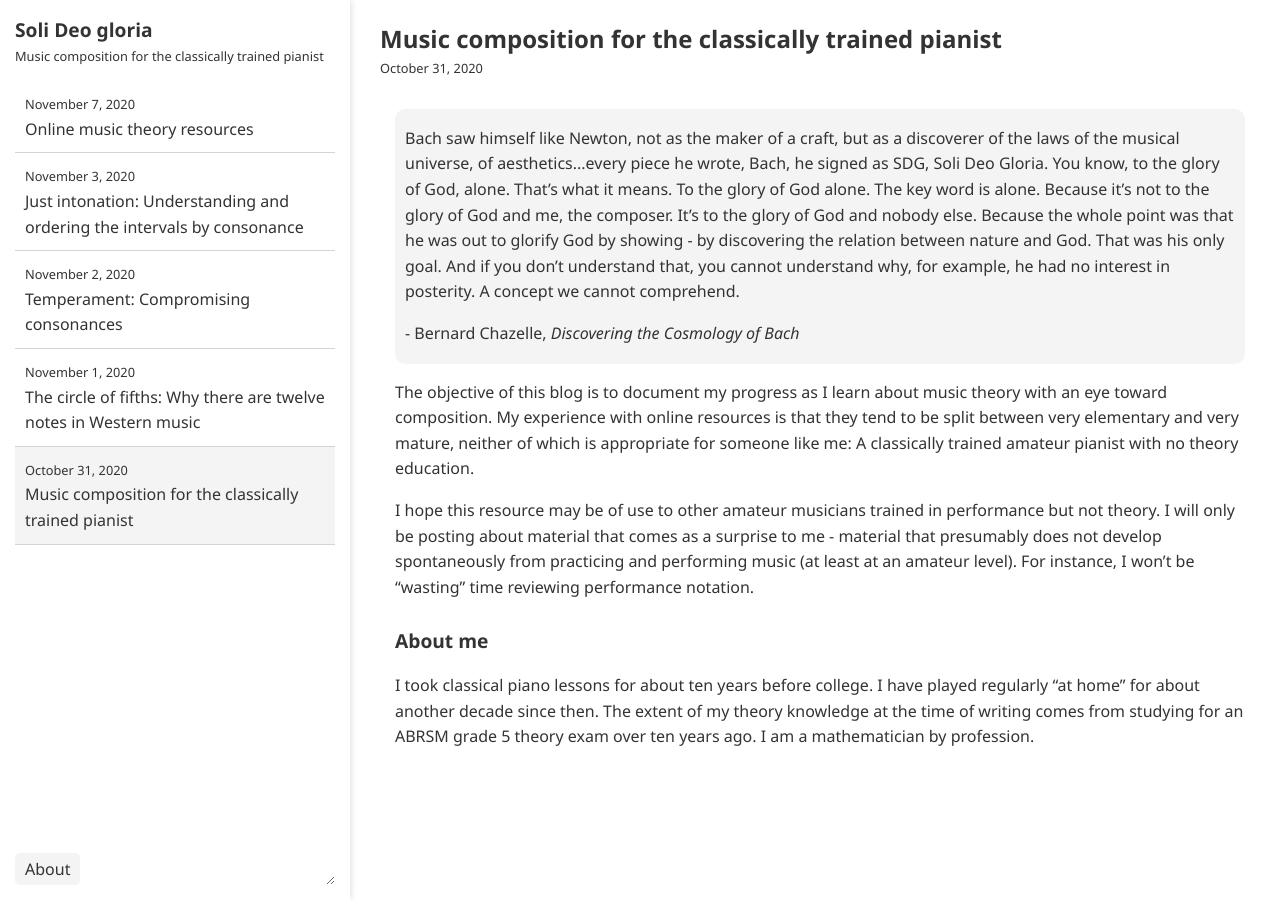
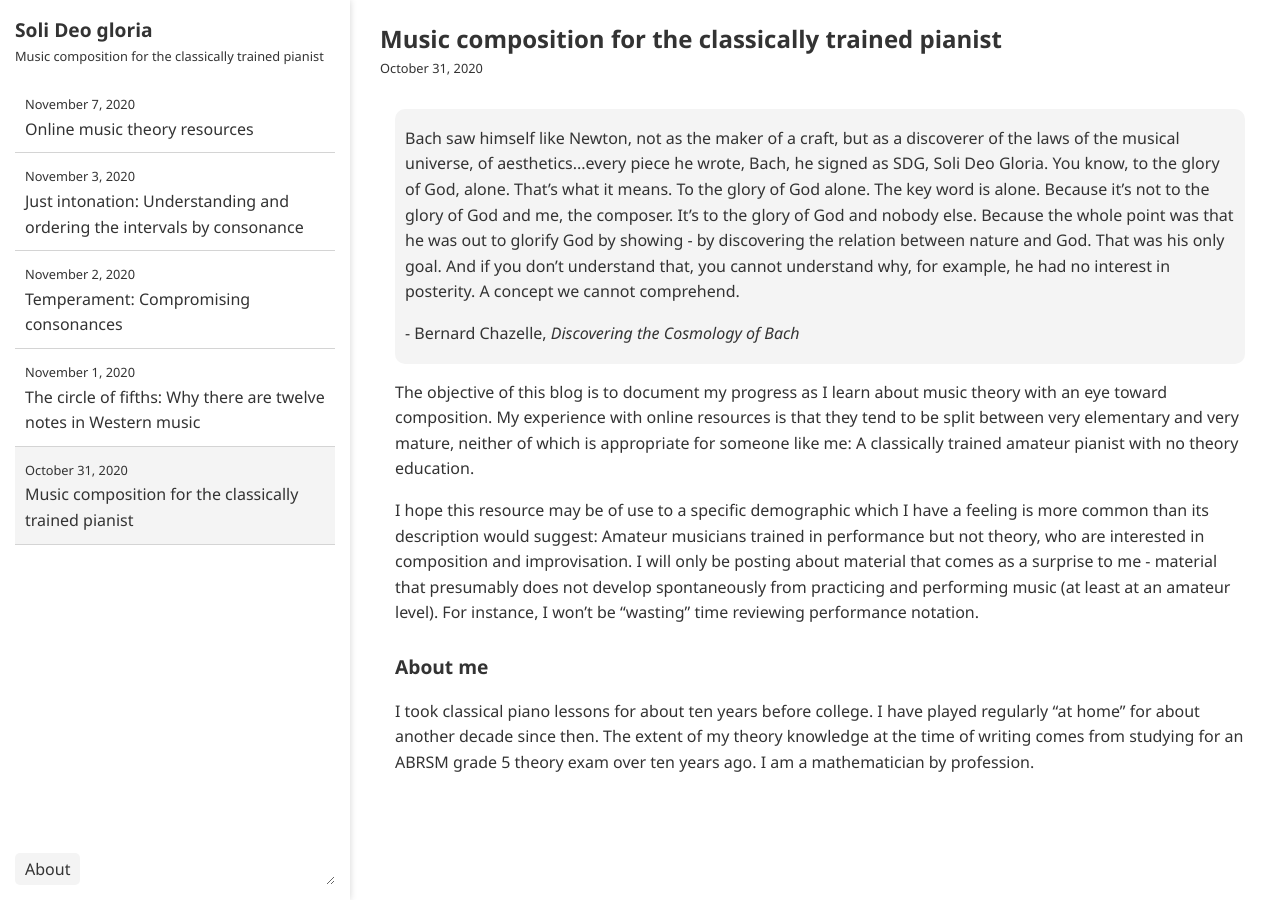
Before and after one commit to ansyblenetwork/sdg, a Jekyll site: the page built from _posts/2020-10-31-music-composition-for-the-classically-trained.md, in a window 1280 px wide. Built offline with Jekyll 4.4.1, drawn with Linux system fonts in a browser that asks for light colours.

Commit message:
Update 2020-10-31-music-composition-for-the-classically-trained.md

```diff
--- a/_posts/2020-10-31-music-composition-for-the-classically-trained.md
+++ b/_posts/2020-10-31-music-composition-for-the-classically-trained.md
@@ -10,7 +10,7 @@ title: "Music composition for the classically trained pianist"
 
 The objective of this blog is to document my progress as I learn about music theory with an eye toward composition. My experience with online resources is that they tend to be split between very elementary and very mature, neither of which is appropriate for someone like me: A classically trained amateur pianist with no theory education.
 
-I hope this resource may be of use to other amateur musicians trained in performance but not theory. I will only be posting about material that comes as a surprise to me - material that presumably does not develop spontaneously from practicing and performing music (at least at an amateur level). For instance, I won't be "wasting" time reviewing performance notation.
+I hope this resource may be of use to a specific demographic which I have a feeling is more common than its description would suggest: Amateur musicians trained in performance but not theory, who are interested in composition and improvisation. I will only be posting about material that comes as a surprise to me - material that presumably does not develop spontaneously from practicing and performing music (at least at an amateur level). For instance, I won't be "wasting" time reviewing performance notation.
 
 <h3>About me</h3>
 
```
